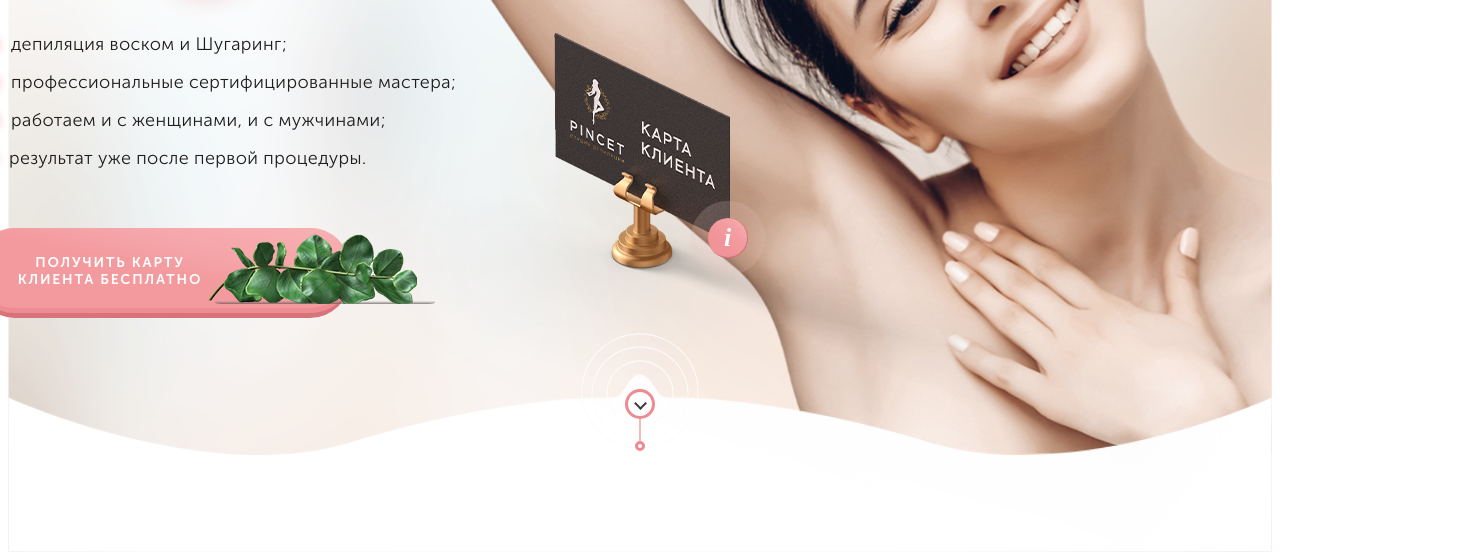
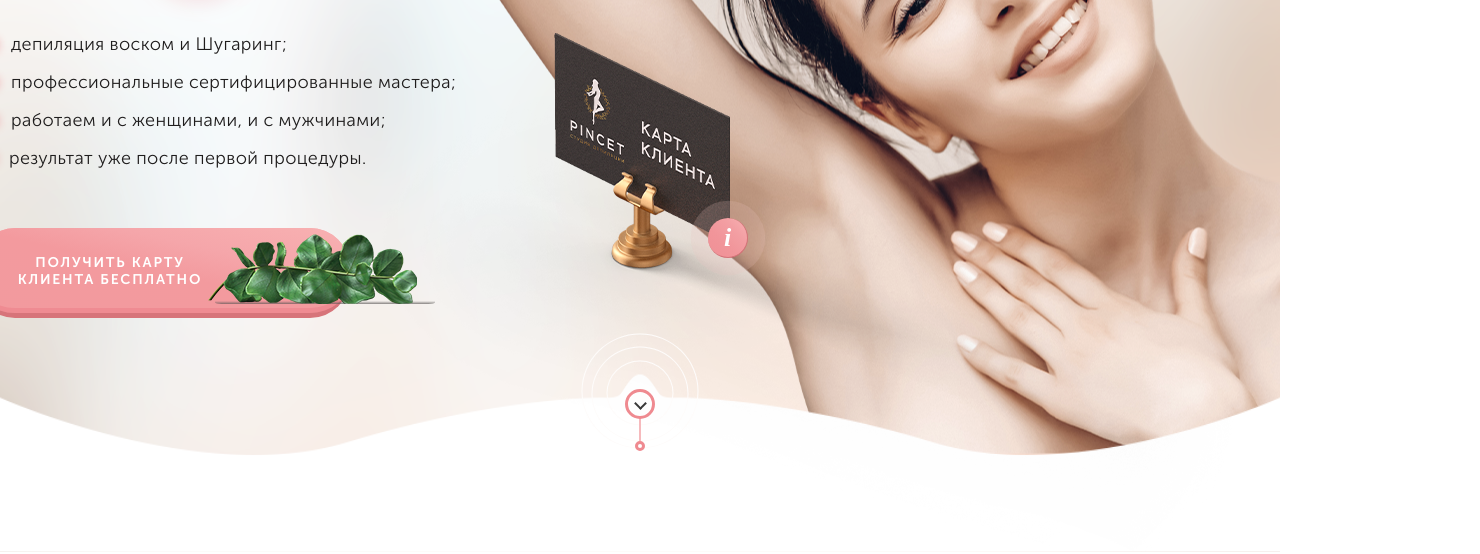
Before and after one commit to KuzminyhMaria/pincet, a plain HTML site: page index.html in a window 1280 px wide. Shown: the part 575-1129 px from the top of the page, 1480 px wide, since content can reach past the window. Drawn offline with Linux system fonts and the light colour scheme.

Commit message:
Игры с размерами

```diff
--- a/style/header/header__backgrounds.css
+++ b/style/header/header__backgrounds.css
@@ -1,7 +1,7 @@
 .header__backgrounds {
   position: absolute;
   height: 1127px;
-  width: calc(100vw - 17px);
+  width: 100vw;
   transform: translate(-50%, -50%);
   top: 563px;
   left: 50%;
--- a/style/index.css
+++ b/style/index.css
@@ -51,6 +51,10 @@ body {
   color: #1f1d1d;
 }
 
+.container {
+  overflow: hidden;
+}
+
 .gr-col-14 {
   display: grid;
   grid-template-columns: 60px 15px 100px 15px 15px 100px 15px 15px 100px 15px 15px 100px 15px 15px 100px 15px 15px 100px 15px 15px 100px 15px 15px 100px 15px 15px 100px 15px 15px 100px 15px 15px 100px 15px 15px 100px 15px 60px;
```
